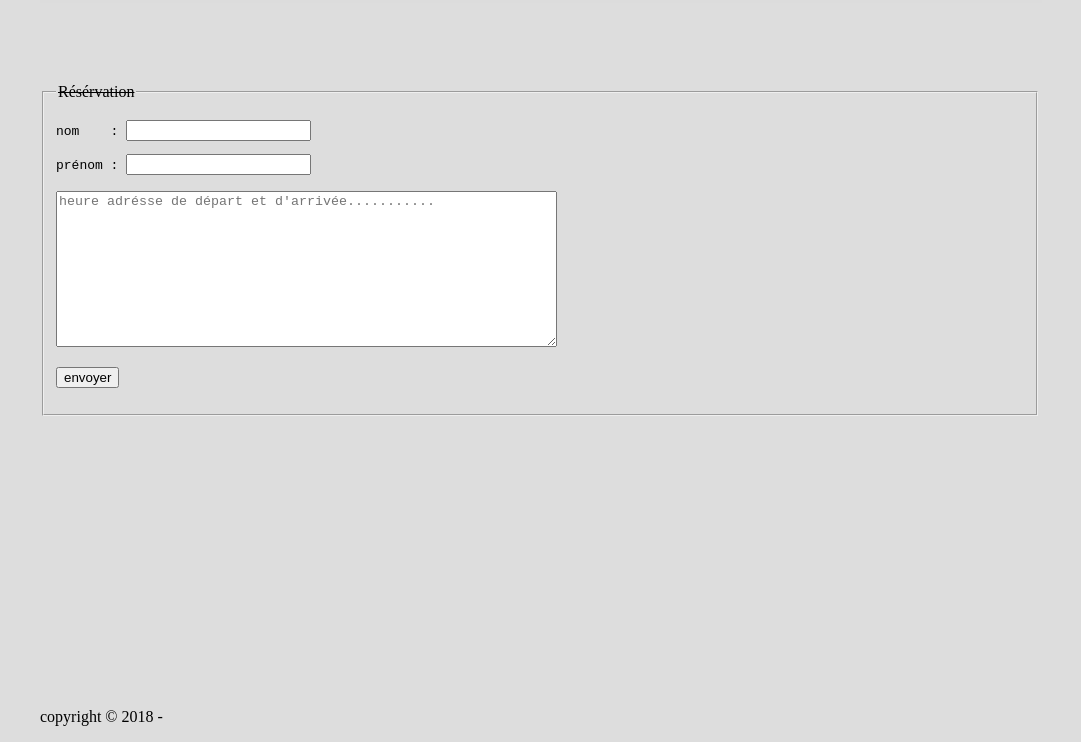
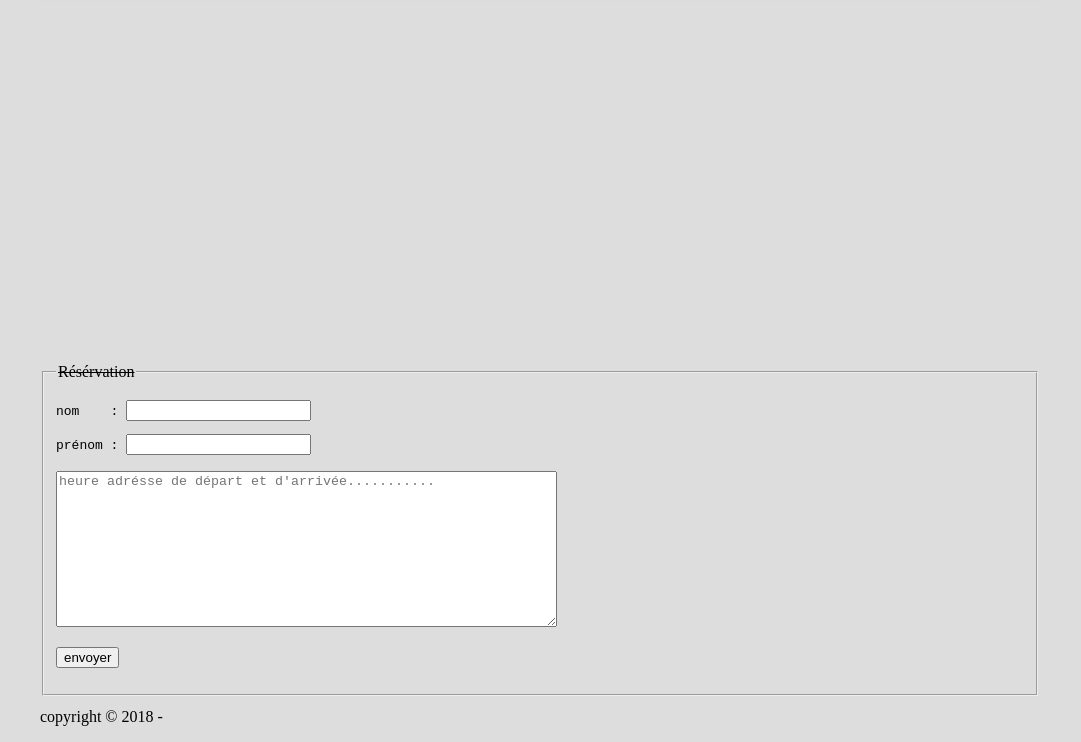
Before and after one commit to anistaxi78/anistaxi78, a plain HTML site: page index.html in a window 1280 px wide. Shown: the part 1457-2199 px from the top of the page, without its empty margins (100-1181 px from the left). Drawn offline with Linux system fonts and the light colour scheme.

Commit message:
update style.css

```diff
--- a/style.css
+++ b/style.css
@@ -195,7 +195,7 @@ fieldset
 {
     position: relative; /*absolut*/
     left:0px;
-    bottom:-550px;
+    bottom:-830px;
 }
 section
 {
```
